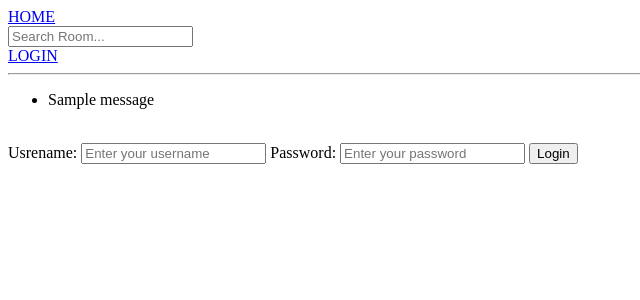
After one commit to Abdul-Mannan-Qaderi/tech-hub, a Django app: template base/templates/base/login_form.html in a window 1280 px wide. The commit adds this page. Shown: the top 300 px of the page, without its empty margins (0-640 px from the left). Run offline with Django 5.2, Linux system fonts and the light colour scheme; the template is opened without the code that fills it, so the values that code supplies are empty; tables that the repository leaves empty hold one stand-in row (values such as "Sample post"); one stand-in notice (Sample message) is shown.

Commit message:
finish user login funtionality

```diff
--- /dev/null
+++ b/base/templates/base/login_form.html
@@ -0,0 +1,14 @@
+{% extends "base_layout.html" %} {% block content %}
+
+<div>
+	<form action="" method="POST">
+		{% csrf_token %}
+		<label for="username">Usrename:</label>
+		<input type="text" name="username" placeholder="Enter your username" />
+		<label for="password">Password:</label>
+		<input type="password" name="password" placeholder="Enter your password" />
+		<input type="submit" value="Login" />
+	</form>
+</div>
+
+{% endblock content %}
--- a/base/urls.py
+++ b/base/urls.py
@@ -3,6 +3,7 @@ from . import views
 
 
 urlpatterns = [
+    path('login/', views.login_view, name='login'),
     path('', views.home, name='home'),
     path('room/<str:pk>/', views.room, name='room'),
     path('create-room/', views.create_room, name='create-room'),
--- a/templates/base_layout.html
+++ b/templates/base_layout.html
@@ -22,6 +22,14 @@
 	</head>
 	<body>
 		<header>{% include 'navbar.html' %}</header>
+
+		{% if messages %}
+		<ul class="messages">
+			{% for message in messages %}
+			<li class="{{ message.tags }}">{{ message }}</li>
+			{% endfor %}
+		</ul>
+		{% endif %}<br />
 		{% block content %} {% endblock %}
 	</body>
 </html>
--- a/templates/navbar.html
+++ b/templates/navbar.html
@@ -2,3 +2,6 @@
 <form action="{% url 'home' %}" method="GET">
 	<input type="text" placeholder="Search Room..." name="q" />
 </form>
+<a href="{% url 'login' %}">LOGIN</a>
+
+<hr />
```
Also changed, not shown: base/views.py (+29 -0 lines), db.sqlite3.
